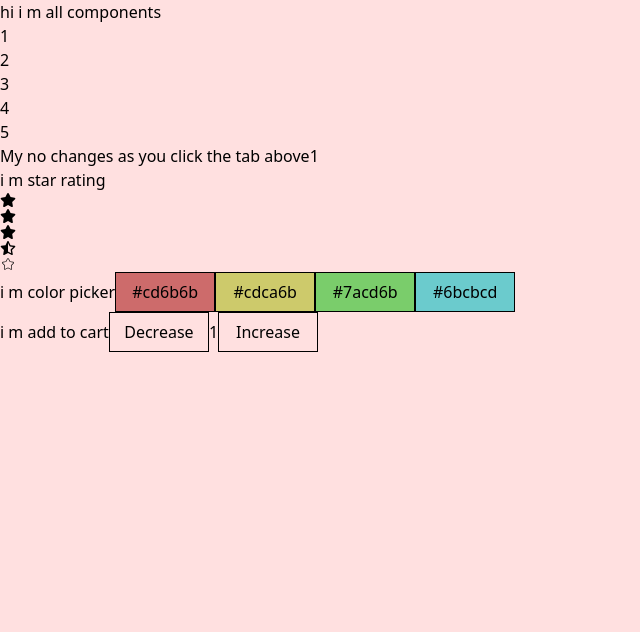
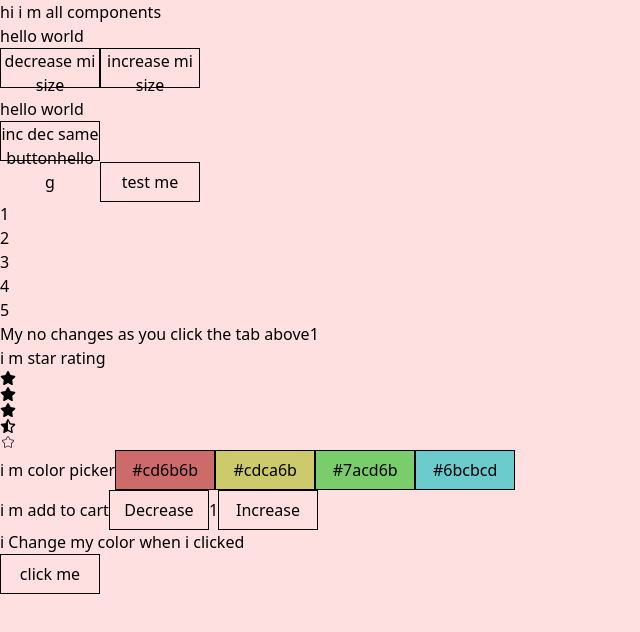
Before and after one commit to MohammadWazahat/myReactSmallComponents, a React (Vite) app: page / in a window 1280 px wide. Shown: the top 632 px of the page, without its empty margins (0-640 px from the left). Built offline with nearby package versions, Linux system fonts and the light colour scheme.

Commit message:
button color change component added and various component are added in previous commit

```diff
--- /dev/null
+++ b/src/components/10ButtonColor/ChangeButtonColor.jsx
@@ -0,0 +1,26 @@
+import React, { useState } from "react";
+
+const ChangeButtonColor = () => {
+  const [text, setText] = useState(true);
+
+  const toggleSize = () => {
+    if (text === true) {
+      setText(false);
+    } else {
+      setText(true);
+    }
+  };
+  return (
+    <div>
+        <div>i Change my color when i clicked</div>
+      <button
+        className={text ? " bg-green-500 " : " bg-purple-300"}
+        onClick={() => toggleSize()}
+      >
+        click me
+      </button>
+    </div>
+  );
+};
+
+export default ChangeButtonColor;
--- a/src/components/AllComponents.jsx
+++ b/src/components/AllComponents.jsx
@@ -9,6 +9,7 @@ import DynamicData from "./06DynamicData/DynamicData";
 import StarRating from "./07StarRating/StarRating";
 import ColorPicker from "./08ColorPicker/ColorPicker";
 import AddToCart from "./09AddToCart/AddToCart";
+import ChangeButtonColor from "./10ButtonColor/ChangeButtonColor";
 
 const AllComponents = () => {
   const [count, setCount] = useState("hello g");
@@ -23,13 +24,14 @@ const AllComponents = () => {
         <div>
           hi i m all components
           {/* <ToggleTheme/> */}
-          {/* <ToggleButtonCss/> */}
+          <ToggleButtonCss/>
           {/* <TestUseReducer/> */}
           {/* <RenderJson/> */}
           <DynamicData />
           <StarRating />
           <ColorPicker/>
           <AddToCart/>
+          <ChangeButtonColor/>
         </div>
       </counterContext.Provider>
     </>
```
